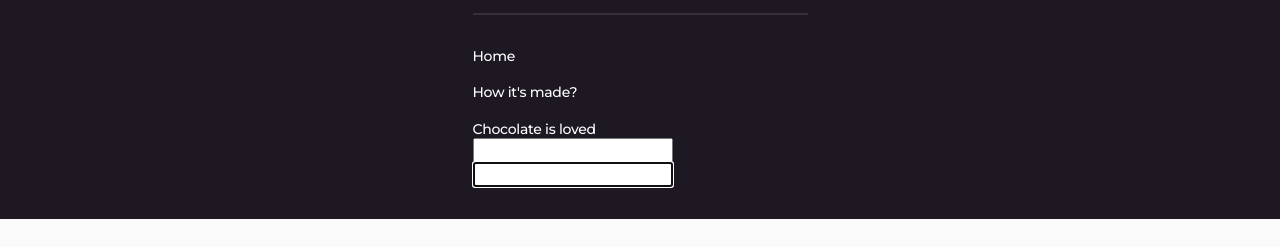
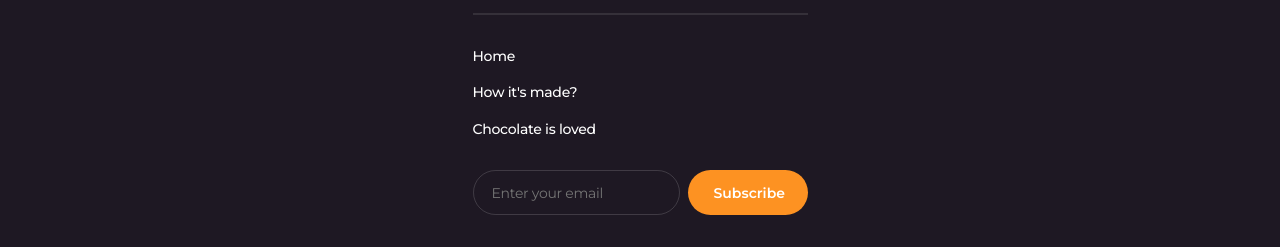
Before and after one commit to andriiyakymiv/simply-chocolate-website-go-it, a plain HTML site: page index.html in a window 1280 px wide. Shown: the part 8919-9166 px from the top of the page. Before the commit the page ends 9138 px from the top, so only its background shows below. Drawn offline with nearby package versions, Linux system fonts and the light colour scheme.

Commit message:
Add footer form subscribe

```diff
--- a/css/style.css
+++ b/css/style.css
@@ -938,8 +938,18 @@ flex-wrap: wrap;
     transform: rotate(-180deg);
 }
 
+.footer-bottom__list {
+    display: flex;
+    align-items: flex-start;
+    justify-content: flex-start;
+    flex-direction: column;
+    gap: 18px;
+    margin-bottom: 32px;
+
+}
 
 .footer-bottom__list-link {
+
     font-weight: 500;
     font-size: 14px;
     line-height: 1.14;
@@ -947,12 +957,40 @@ flex-wrap: wrap;
     color: var(--color-white);
 }
 
-.footer-bottom__list {
+.footer__subscribe-form {
     display: flex;
-    align-items: flex-start;
-    justify-content: flex-start;
-    flex-direction: column;
-    gap: 18px;
+    flex-direction: row;
+    flex-wrap: nowrap;
+    gap: 8px;
+
+}
+
+.footer__input {
+    border: 1.50px solid rgba(255, 255, 255, 0.15);
+    border-radius: 30px;
+    padding: 14px 18px;
+    width: 207px;
+    height: 45px;
+
+    font-weight: 400;
+    font-size: 14px;
+    letter-spacing: -0.02em;
+    background-color: transparent;
+    color: rgba(255, 255, 255, 0.3);
+}
+
+.footer__button-submit {
+    border: none;
+    border-radius: 100px;
+    padding: 14px 26px;
+    width: 120px;
+    height: 45px;
+    background: var(--color-orange);
+    font-weight: 600;
+    font-size: 14px;
+    text-align: center;
+    color: var(--color-white);
+
 }
 
 
@@ -961,4 +999,9 @@ flex-wrap: wrap;
 
 
 
+
+
+
+
+
 /* #endregion */
--- a/index.html
+++ b/index.html
@@ -515,10 +515,14 @@
                             <a href="#loved" class="footer-bottom__list-link">Chocolate is loved</a>
                         </li>
                     </ul>
-                    <form action="#">
-                        <input type="text">
-                        <input class="modal__input" type="text" name="user-name" id="user-name" autofocus>
-                    </form>
+                    <div class="footer__subscribe">
+                        <form class="footer__subscribe-form" action="#">
+                            <input class="footer__input" type="text" name="email-user-name" id="email-user-name"
+                                placeholder="Enter your email">
+                            <button class="footer__button-submit" type="submit">Subscribe</button>
+                        </form>
+                    </div>
+
                 </div>
             </div>
         </footer>
```
